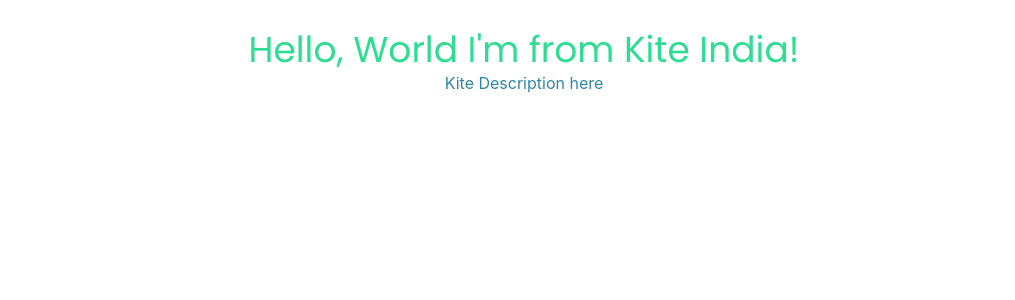
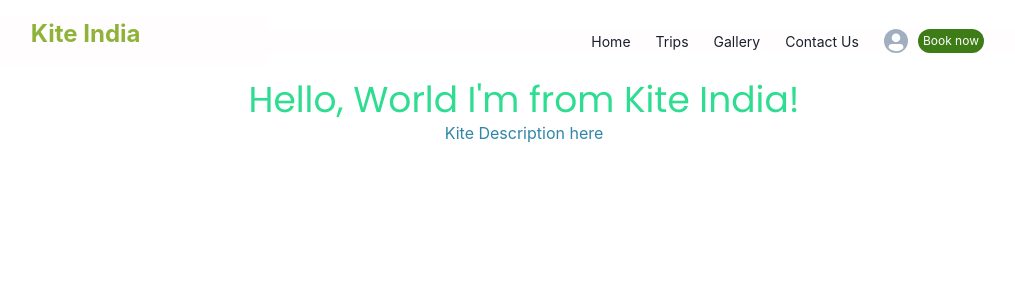
Before and after one commit to kite-india/Kite_Website, a Next.js app: page / in a window 1280 px wide. Shown: the top 300 px of the page, without its empty margins (116-1131 px from the left). Built offline with nearby package versions, Linux system fonts and the light colour scheme.

Commit message:
Navbar design v1

```diff
--- a/components/Navbar.jsx
+++ b/components/Navbar.jsx
@@ -0,0 +1,72 @@
+import { Avatar, Button, MenuButton } from '@chakra-ui/react'
+import styled from '@emotion/styled'
+import React from 'react'
+
+const Container = styled.div`
+  height: 50px;
+  padding-top: 16px;
+`
+const Wrapper = styled.div`
+  height: 50px;
+  padding: 10px 20px;
+  display: flex;
+  align-items: center;
+
+  justify-content: space-between;
+`
+const Left = styled.div`
+  height: 50px;
+  flex: 2;
+  text-align: center;
+  background-color: #fffdfd;
+`
+const Logo = styled.h1`
+  color: #8fb339;
+  font-size: 24px;
+  /* padding-top: 16px; */
+  font-weight: bold;
+`
+const Right = styled.div`
+  padding-right: 150px;
+  flex: 4;
+  display: flex;
+  align-items: center;
+  justify-content: flex-end;
+  background-color: #fffdfd; ;
+`
+const MenuItem = styled.div`
+  font-size: 14px;
+  cursor: pointer;
+  margin-left: 25px;
+`
+const BookButton = styled.button`
+  border-radius:20px;
+  margin: 0px 10px;
+  font-size: 12px;
+  padding: 3px 5px;
+  background-color: #3E7C17;
+  color: #FFFDFD;
+`
+const Navbar = () => {
+  return (
+    <Container>
+      <Wrapper>
+        <Left>
+          <Logo>Kite India</Logo>
+        </Left>
+        <Right>
+          <MenuItem>Home</MenuItem>
+          <MenuItem>Trips</MenuItem>
+          <MenuItem>Gallery</MenuItem>
+          <MenuItem>Contact Us</MenuItem>
+          <MenuItem>
+            <Avatar size={'xs'} src={'/'} />
+          </MenuItem>
+          <BookButton>Book now</BookButton>
+        </Right>
+      </Wrapper>
+    </Container>
+  )
+}
+
+export default Navbar
--- a/pages/index.js
+++ b/pages/index.js
@@ -1,14 +1,19 @@
 import React from 'react'
 import { Box, Heading, Text } from '@chakra-ui/react'
+import Navbar from '../components/Navbar'
 
 const Page = () => {
   return (
+    <>
+      <Navbar></Navbar>
+
       <Box borderRadius="lg" p={3} mb={6} mt={4} align="center">
         <Heading as="h2" color={'color3'} fontWeight="normal">
           Hello, World I&apos;m from Kite India!
         </Heading>
         <Text color={'color1'}>Kite Description here</Text>
       </Box>
+    </>
   )
 }
 
```
Lines whose indentation alone changed are shown as unchanged.
